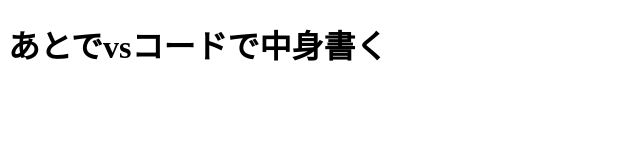
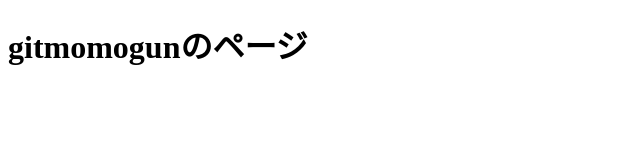
Before and after one commit to gitmomogun/gitmomogun.github.io, a plain HTML site: page index.html in a window 1280 px wide. Shown: the whole page, without its empty margins (0-640 px from the left). Drawn offline with Linux system fonts and the light colour scheme.

Commit message:
h1要素の中身を書き換えた

```diff
--- a/index.html
+++ b/index.html
@@ -6,5 +6,5 @@
     <title>Document</title>
     <link href="style.css" rel="stylesheet" />
   </head>
-  <h1>あとでvsコードで中身書く</h1>
+  <h1>gitmomogunのページ</h1>
 </html>
```
